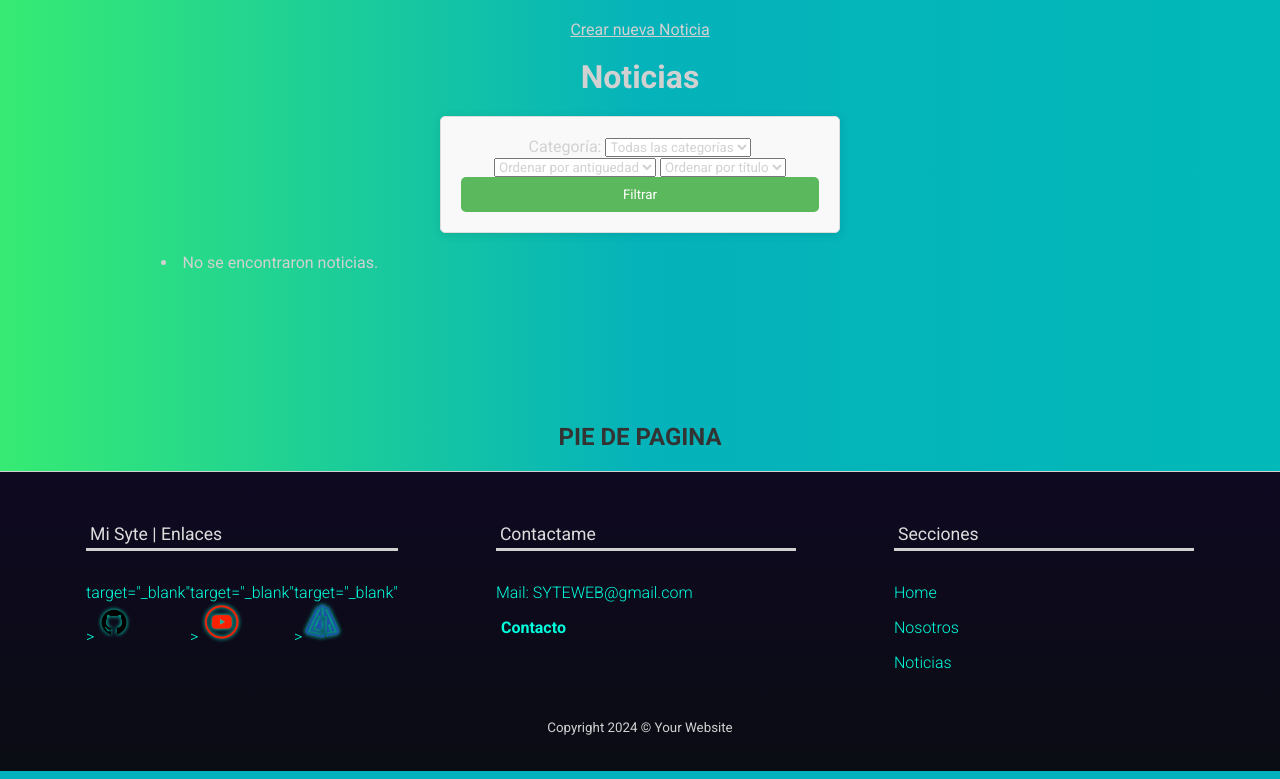
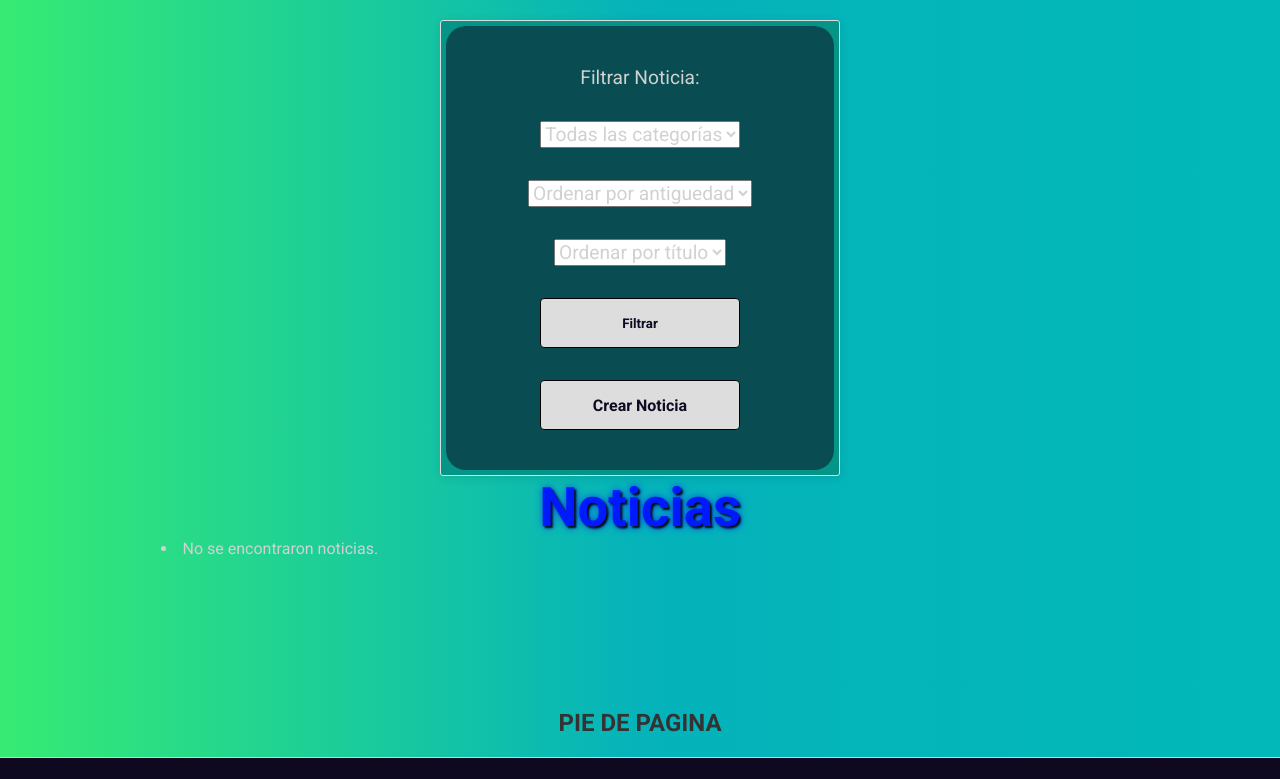
Before and after one commit to Csosafloriani/ProyectoFinal-G5, a Django app: page /Noticias/ in a window 1280 px wide. Shown: the part 80-859 px from the top of the page. Run offline with Django 3.2, Linux system fonts and the light colour scheme; the visitor is signed in with stand-in values (Sample User, id 1); data that the repository does not hold is empty.

Commit message:
Update listar.html
listar noticia dentro de un formulario

```diff
--- a/templates/noticias/listar.html
+++ b/templates/noticias/listar.html
@@ -6,25 +6,11 @@
 
 {% block contenido %}
 
-	<!--Crear nueva noticia-->
-	{% if request.user.is_authenticated or request.user.is_staff %}
-	<div class="cargar_noticia">
-		<a href="{% url 'noticias:crear' %}">Crear nueva Noticia</a>
-	</div>
-	{% endif %}
-
-	<div class="submenu">
-
-	</div>
-	<br>
-
-
-	<h1>Noticias</h1>
-
-	<form method="GET">
+	<form class="form" method="GET">
+		<div class="seccion_descripcion">
 			<!-- Filtro por categoría -->
-		<label for="categoria">Categoría:</label>
-		<select name="categoria" id="categoria">
+			<label class="presentacion__parrafo" for="categoria">Filtrar Noticia:</label>
+			<select class="presentacion__parrafo" name="categoria" id="categoria">
 				<option value="">Todas las categorías</option>
 				{% for categoria in categorias %}
 					<option value="{{ categoria.id }}" {% if request.GET.categoria == categoria.id|stringformat:"s" %}selected{% endif %}>
@@ -34,7 +20,7 @@
 			</select>
 
 			<!-- Filtro por fecha -->
-		<select name="fecha">
+			<select class="presentacion__parrafo" name="fecha">
 				<option value="">Ordenar por antiguedad</option>
 				<option value="asc">Más antiguas primero</option>
 				<option value="desc">Más recientes primero</option>
@@ -42,15 +28,24 @@
 
 
 			<!-- Filtro por Titulo -->
-		<select name="titulo">
+			<select class="presentacion__parrafo" name="titulo">
 				<option value="">Ordenar por título</option>
 				<option value="asc">A-Z</option>
 				<option value="desc">Z-A</option>
 			</select>
 
-		<button type="submit">Filtrar</button>
+			<button class="boton" type="submit">Filtrar</button>
 
+			<!--Crear nueva noticia-->
+			{% if request.user.is_authenticated or request.user.is_staff %}
+			<div class="">
+				<a class="boton" href="{% url 'noticias:crear' %}">Crear Noticia</a>
+			</div>
+			{% endif %}
+		</div>
 	</form>
+
+	<h1 class="presentacion__titulo">Noticias</h1>
 
 	<div class="contenedor_tarjetas_grid">
 		{% for noti in noticias %}
```
Lines whose indentation alone changed are shown as unchanged.
